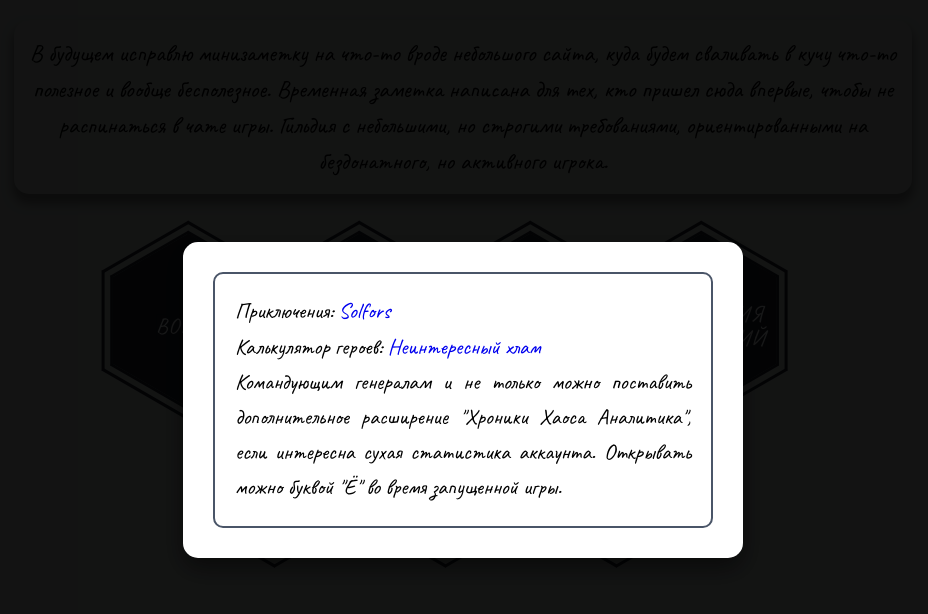
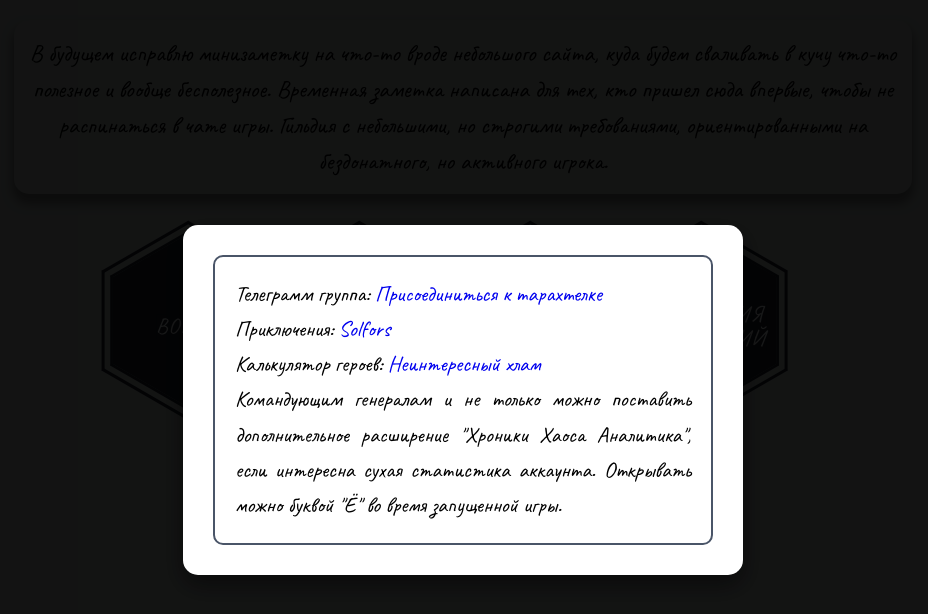
Before and after one commit to zagotovka2000/about, a React (Create React App) app: page / in a window 1280 px wide. Both pictures are taken after a click on the button "БЕСПОЛЕЗНЫЕ ССЫЛКИ". Shown: the top 614 px of the page, without its empty margins (177-1105 px from the left). Built offline with nearby package versions, Linux system fonts and the light colour scheme.

Commit message:
add telegramm

```diff
--- a/src/Hrefs/Hrefs.jsx
+++ b/src/Hrefs/Hrefs.jsx
@@ -3,6 +3,10 @@ const Hrefs = () => {
   return (
     <div className={styles.conteiner}>
       <header className={styles.header}>
+        <p className={styles.abzac}>
+          <span>Телеграмм группа: </span>{" "}
+          <a href="https://t.me/+Yt1yDpHxFxo2Njcy">Присоединиться к тарахтелке</a>{" "}
+        </p>
         <p className={styles.abzac}>
           <span>Приключения: </span>{" "}
           <a href="https://www.solfors.com/adventure/1">Solfors</a>{" "}
```
